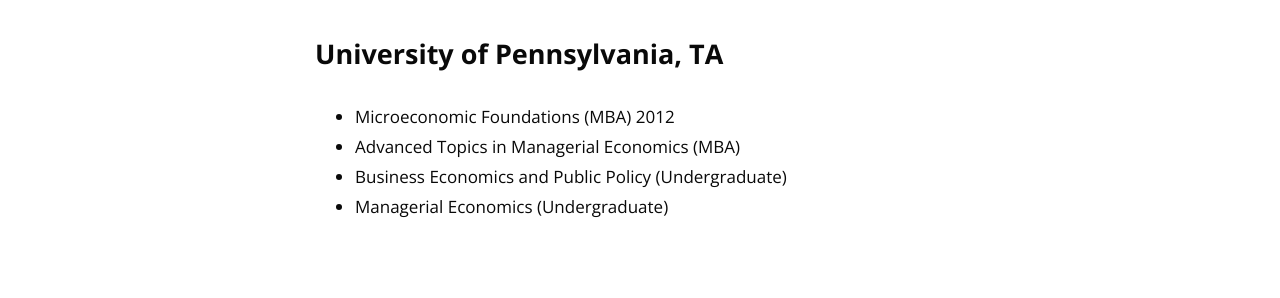
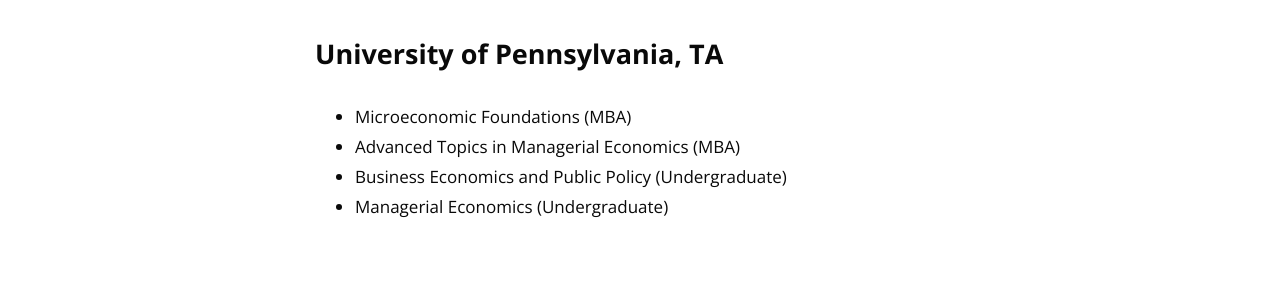
Before and after one commit to hanachoi/hanachoi.github.io, a Jekyll site: the page built from teaching.html, in a window 1280 px wide. Shown: the part 526-824 px from the top of the page. Built offline with Jekyll 4.4.1, drawn with Linux system fonts in a browser that asks for light colours; some web fonts are replaced.

Commit message:
Update teaching.html

```diff
--- a/teaching.html
+++ b/teaching.html
@@ -29,7 +29,7 @@
       <div class="post__title">University of Pennsylvania, TA</div>
       <div class="post__content">
         <ul>
-          <li>Microeconomic Foundations (MBA) 2012</li>
+          <li>Microeconomic Foundations (MBA)</li>
           <li>Advanced Topics in Managerial Economics (MBA)</li>
           <li>Business Economics and Public Policy (Undergraduate)</li>
           <li>Managerial Economics (Undergraduate)</li>
```
